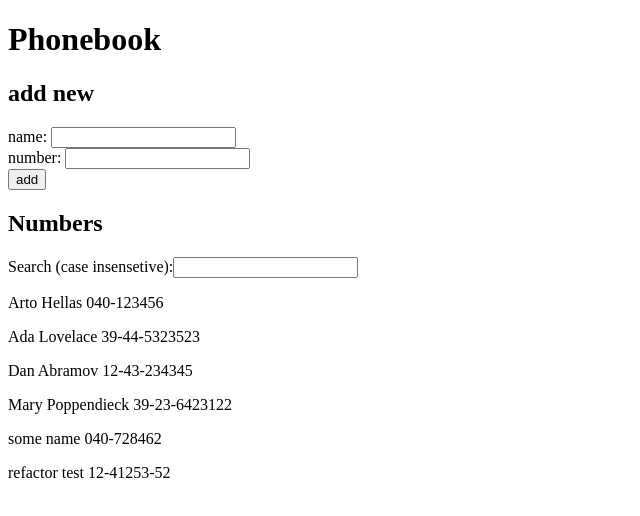
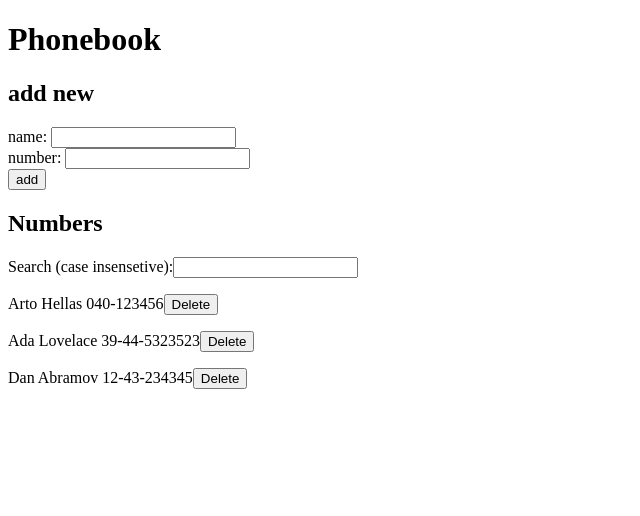
Before and after one commit to Heir-of-God/fullstack-course, a React (Vite) app in the folder part2/exercises/phonebook/: page / in a window 1280 px wide. Shown: the top 516 px of the page, without its empty margins (0-640 px from the left). Built offline with nearby package versions, Linux system fonts and the light colour scheme; data requests are answered from the project's data file; the HTML template or start-up script is replaced by a standard one.

Commit message:
feat: user deletion, completed exercise 2.14

```diff
--- a/part2/exercises/phonebook/db.json
+++ b/part2/exercises/phonebook/db.json
@@ -14,21 +14,6 @@
       "name": "Dan Abramov",
       "number": "12-43-234345",
       "id": "3"
-    },
-    {
-      "name": "Mary Poppendieck",
-      "number": "39-23-6423122",
-      "id": "4"
-    },
-    {
-      "name": "some name",
-      "number": "040-728462",
-      "id": "bPWNE-lFJsU"
-    },
-    {
-      "name": "refactor test",
-      "number": "12-41253-52",
-      "id": "QC9rK46HMlE"
     }
   ],
   "$schema": "./node_modules/json-server/schema.json"
--- a/part2/exercises/phonebook/src/App.jsx
+++ b/part2/exercises/phonebook/src/App.jsx
@@ -47,6 +47,20 @@ const App = () => {
     setFilterValue(event.target.value);
   }
 
+  function handleDelete(personId) {
+    const confirmed = confirm(
+      `Are you sure you want to delete ${persons.find((person) => person.id === personId).name}`,
+    );
+    if (!confirmed) {
+      return;
+    }
+
+    personsService.deleteEntry(personId);
+
+    const newPersons = persons.filter((person) => person.id !== personId);
+    setPersons(newPersons);
+  }
+
   const personsToShow = persons.filter((person) => {
     return person.name.toLowerCase().includes(filterValue.toLowerCase());
   });
@@ -67,7 +81,10 @@ const App = () => {
         filterValue={filterValue}
         handleFilterValueChange={handleFilterValueChange}
       />
-      <PhonebookList personsToShow={personsToShow} />
+      <PhonebookList
+        personsToShow={personsToShow}
+        handleDeleteFunction={handleDelete}
+      />
     </div>
   );
 };
--- a/part2/exercises/phonebook/src/components/PhonebookList.jsx
+++ b/part2/exercises/phonebook/src/components/PhonebookList.jsx
@@ -1,10 +1,13 @@
-function PhonebookList({ personsToShow }) {
+function PhonebookList({ personsToShow, handleDeleteFunction }) {
   return (
     <div>
       {personsToShow.map((person) => {
         return (
-          <p key={person.name}>
+          <p key={person.id}>
             {person.name} {person.number}
+            <button onClick={() => handleDeleteFunction(person.id)}>
+              Delete
+            </button>
           </p>
         );
       })}
--- a/part2/exercises/phonebook/src/services/persons.js
+++ b/part2/exercises/phonebook/src/services/persons.js
@@ -14,4 +14,8 @@ function create(personObject) {
   return axios.post(baseURL, personObject).then(parseData);
 }
 
-export default { getAll, create };
+function deleteEntry(personId) {
+  return axios.delete(baseURL + `/${personId}`).then(parseData);
+}
+
+export default { getAll, create, deleteEntry };
```
